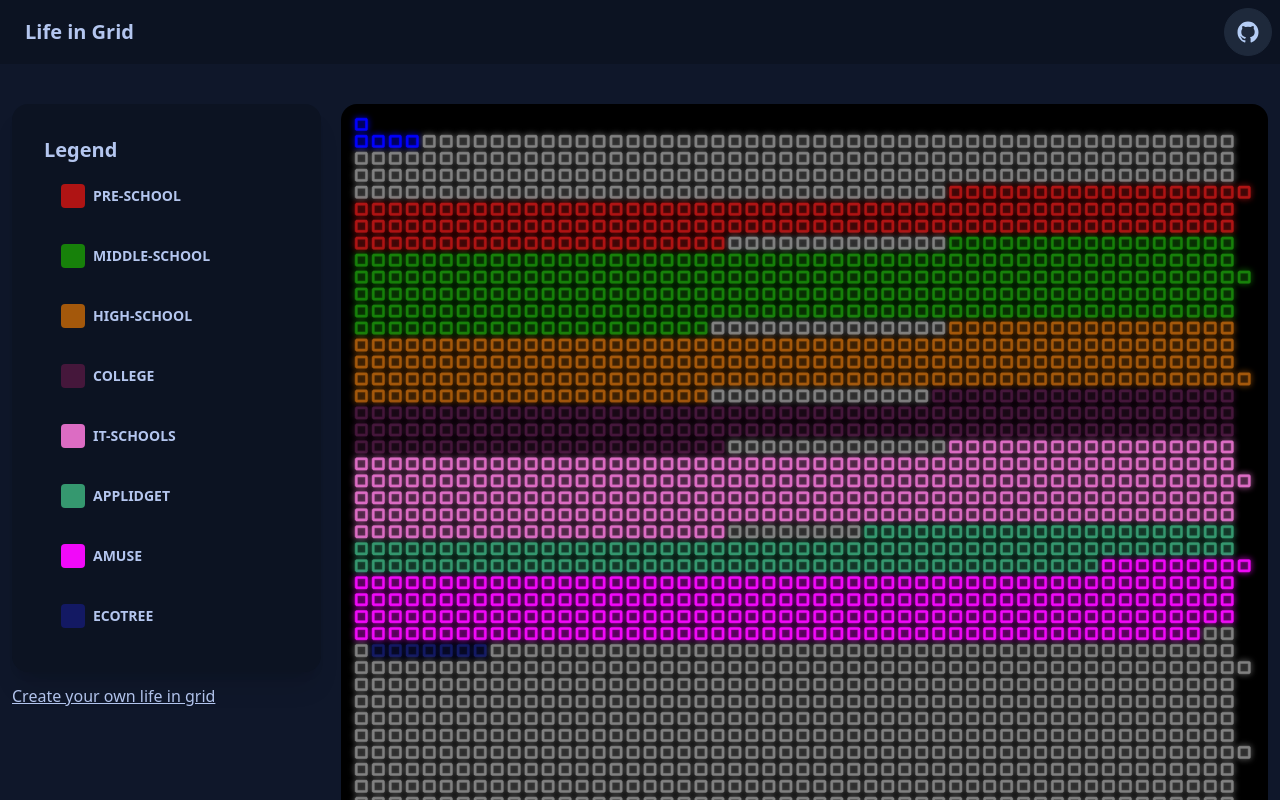
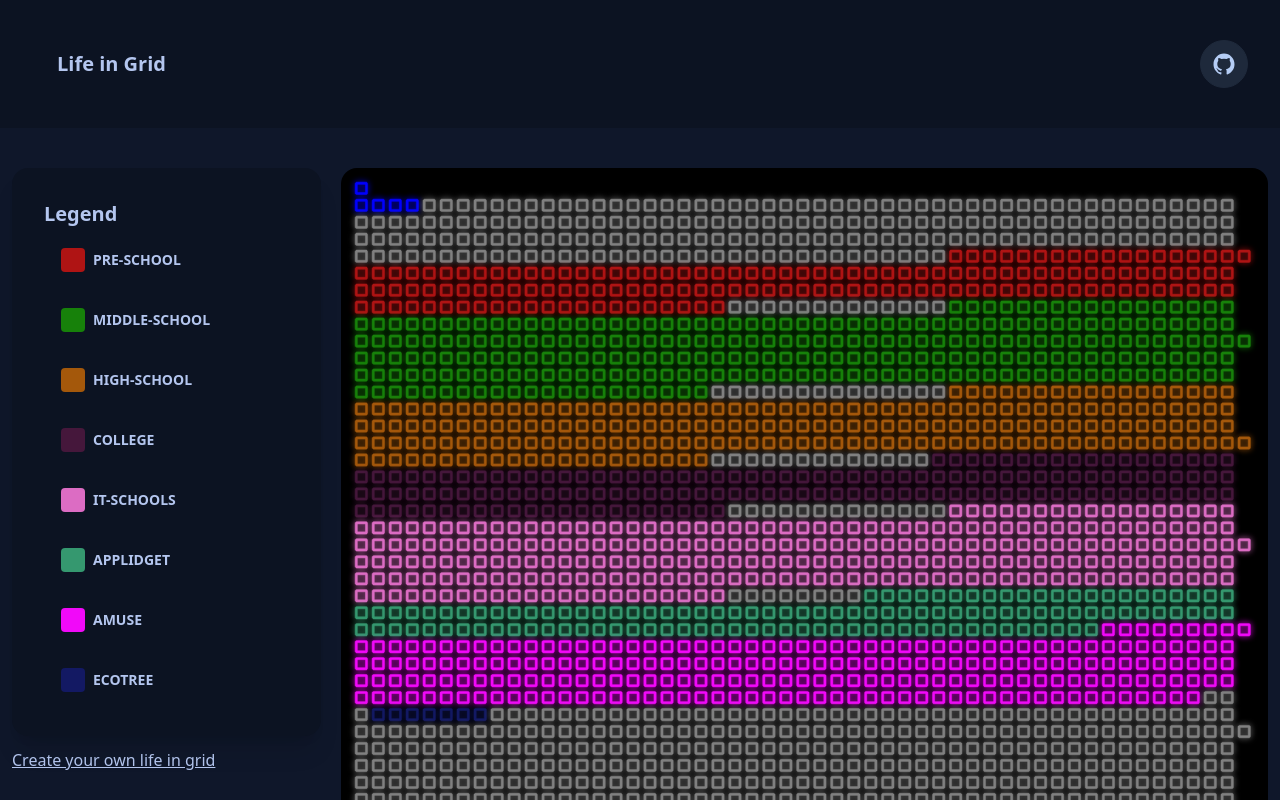
Before and after one commit to guillaume-gomez/life-in-grid, a React (Create React App) app: page / in a window 1280 px wide. Shown: the top 800 px of the page. Built offline with nearby package versions, Linux system fonts and the light colour scheme.

Commit message:
increase navbar size

```diff
--- a/src/NavBar.tsx
+++ b/src/NavBar.tsx
@@ -4,9 +4,9 @@ import GitHubStarLink from "./GithubStarLink";
 
 function NavBar(): React.ReactElement {
   return (
-     <div className="navbar bg-base-300">
+     <div className="navbar bg-base-300 p-8">
         <div className="flex-1">
-          <a href="/" className="btn btn-ghost normal-case text-xl">Life in Grid</a>
+          <a href="/" className="btn btn-lg btn-ghost normal-case text-xl">Life in Grid</a>
         </div>
         <div className="flex-none gap-2">
           <div className="rounded-full">
```
